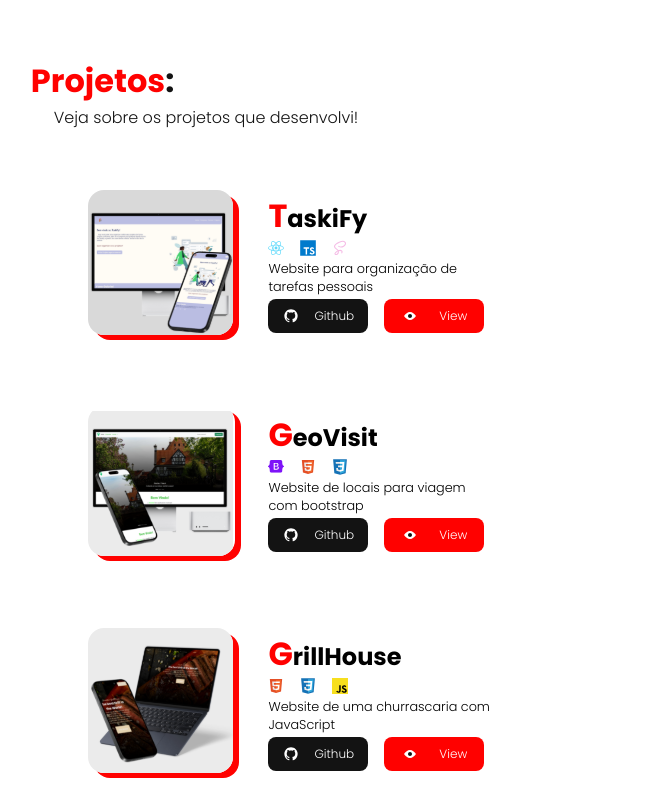
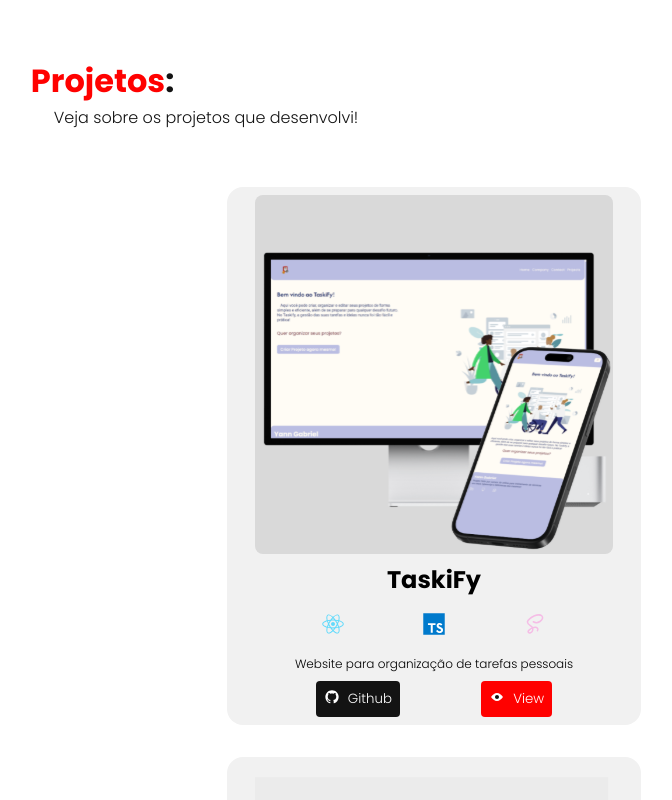
Before and after one commit to YannGabriel/portfolio, a React (Vite) app: page / in a window 1280 px wide. Shown: the part 2260-3060 px from the top of the page, without its empty margins (206-878 px from the left). Built offline with nearby package versions, Linux system fonts and the light colour scheme.

Commit message:
update projects view
FINALLY!!!!!!!!!!!!!!!!!!! I found and think about a way to do more best this part!

```diff
--- a/src/components/Projects/projects.module.scss
+++ b/src/components/Projects/projects.module.scss
@@ -44,100 +44,104 @@
 
 .projects{
   padding-top: 5%;
-  min-height: 90vh;
+  display: flex;
+  flex-wrap: wrap;
+  gap: 2rem;
+  padding-bottom: 5%;
 
   @media(width > 1000px){
     width: 60%;
     margin: auto;
   }
+
   .project{
-    margin-bottom: 10%;
-    width: 370px;
-    height: 150px;
-    display: grid;
-    align-items: center;
-    gap: 2rem;
-    grid-template-columns: 40% 60%;
+    width: 60%;
+    background-color: color.$grayBckg;
+    border-radius: 1rem;
+    margin-bottom: 2.5%;
+    margin: auto;
+    text-align: center;
+    padding: 0.5rem;
+
+    @media (width >= 1000px) {
+      width: 30%;
+      background-color: color.$grayBckg;
+      border-radius: 1rem;
+      margin-bottom: 2.5%;
+      margin: auto;
+      text-align: center;
+      padding: 0.5rem;
+      transition: all ease-in 0.5s;
+
+      &:hover{
+        box-shadow: 0px 5px 12px color.$vibrantRed;
+        transition: all ease-in 0.5s;
+      }
+    }
 
     .projectImage{
-      border-radius: 1rem;
-      box-shadow: 6px 5px 0px #FF0100;
+      border-radius: 0.5rem;
+      width: 90%;
+      margin: auto;
+      display: flex;
+      justify-content: center;
     }
 
-    .projectContent{
     .projectTitle{
       font-family: fonts.$Poppins;
-        font-weight: bold;
-        font-size: 24px;
-        &::first-letter{
-          color: color.$vibrantRed;
-          font-size: 2rem;
-        }
+      font-weight: 700;
+      padding: 2%;
     }
 
     .projectTecs{
       display: flex;
-        flex-wrap: wrap;
-        gap: 1rem;
-
-        .projectTec{
-          width: 1rem;
-        }
+      justify-content: space-between;
+      width: 60%;
+      margin: auto;
+      padding: 2%;
     }
 
     .aboutProject{
       font-family: fonts.$Poppins;
-        font-size: 0.8rem;
+      font-weight: 300;
+      width: 90%;
+      margin: auto;
+      padding: 2%;
+      font-size: 0.75rem;
+    }
+
+    .projectButtons{
+      display: flex;
+      justify-content: space-evenly;
+      margin: auto;
+
+      .targetButton{
+        text-decoration: none;
+      }
+
+      .gitRepository{
+        background-color: color.$blackColor;
+        border: none;
+        border-radius: 0.25rem;
+        padding: 0.5rem;
+        color: color.$pureWhite;
+        display: flex;
+        gap: 0.5rem;
+        font-family: fonts.$Poppins;
         font-weight: 300;
       }
 
-      .projectButtons{
-        padding-top: 1.5%;
+      .viewWeb{
+        background-color: color.$vibrantRed;
+        border: none;
+        border-radius: 0.25rem;
+        padding: 0.5rem;
+        color: color.$pureWhite;
         display: flex;
-        gap: 1rem;
-
-        .targetButton{
-          text-decoration: none;
-
-          .gitRepository{
-            width: 100px;
-            display: flex;
-            align-items: center;
-            justify-content: space-around;
-            gap: 0.2rem;
-            padding: 0.5rem;
-            border-radius: 0.5rem;
-            background-color: color.$blackColor;
-            color: color.$pureWhite;
-            border: none;
-
-            .gitTextButton{
+        gap: 0.5rem;
         font-family: fonts.$Poppins;
-              font-size: 12px;
-              font-weight: 300;
-            }
-          }
-
-          .viewWeb{
-            width: 100px;
-            display: flex;
-            align-items: center;
-            justify-content: space-around;
-            gap: 0.2rem;
-            padding: 0.5rem;
-            border-radius: 0.5rem;
-            background-color: color.$vibrantRed;
-            color: color.$pureWhite;
-            border: none;
-            .webButtonText{
-              font-family: fonts.$Poppins;
-              font-size: 12px;
         font-weight: 300;
       }
     }
   }
-
 }
-    }
-  }
-}
--- a/src/sass/_colors.scss
+++ b/src/sass/_colors.scss
@@ -1,5 +1,6 @@
 
 
 $pureWhite: #fff;
+$grayBckg: #F1F1F1;
 $vibrantRed: #FF0100;
 $blackColor: #131313;
```
Lines whose indentation alone changed are shown as unchanged.
